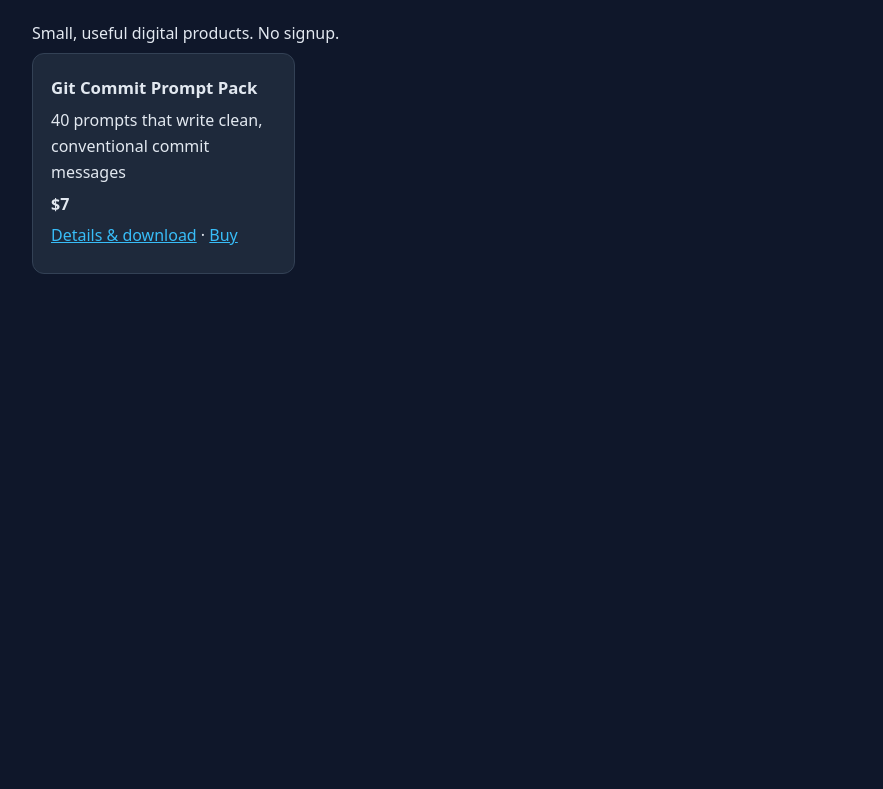
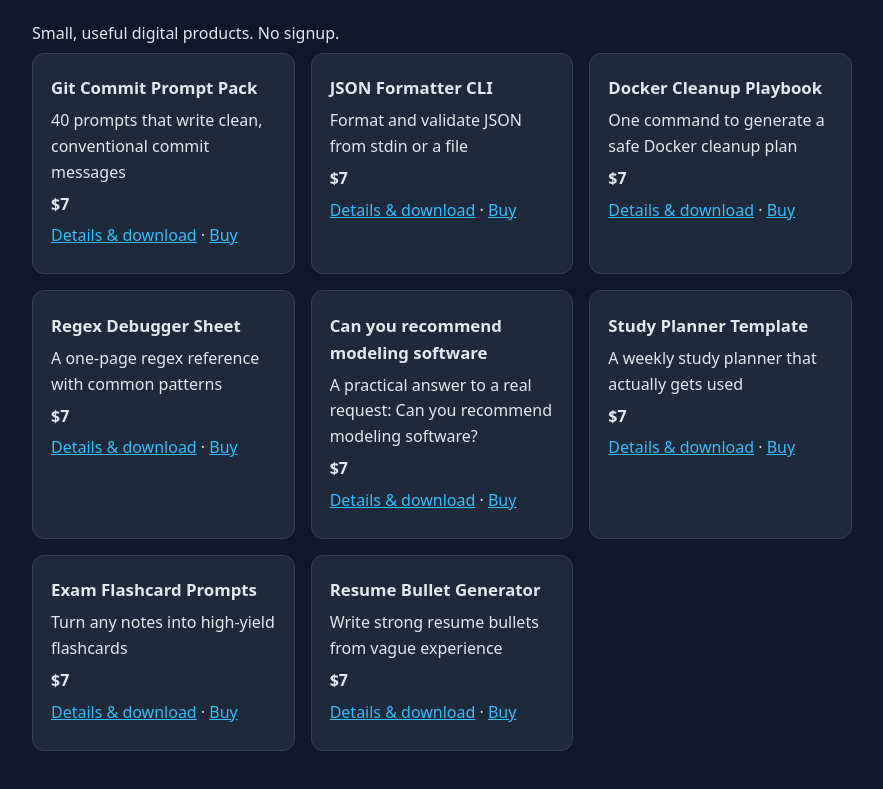
Before and after one commit to LinuxGuru999/LinuxGuru999.github.io, a plain HTML site: page index.html in a window 1280 px wide. Shown: the part 109-898 px from the top of the page, without its empty margins (198-1081 px from the left). Before the commit the page ends 800 px from the top, so only its background shows below. Drawn offline with Linux system fonts and the light colour scheme.

Commit message:
Update storefront

```diff
--- a/index.html
+++ b/index.html
@@ -1 +1,8 @@
-<!doctype html><html lang="en"><head><meta charset="utf-8"><meta name="viewport" content="width=device-width,initial-scale=1"><title>Shotgun Goods</title><style>body{font:16px/1.6 system-ui,sans-serif;max-width:820px;margin:50px auto;padding:0 20px;color:#e2e8f0;background:#0f172a}h1{font-size:2.2rem}.grid{display:grid;grid-template-columns:repeat(auto-fill,minmax(240px,1fr));gap:16px}.card{border:1px solid #334155;border-radius:12px;padding:18px;background:#1e293b}a{color:#38bdf8}h2{font-size:1.05rem;margin:.2rem 0}p{margin:.4rem 0}</style></head><body><h1>Shotgun Goods</h1><p>Small, useful digital products. No signup.</p><div class="grid"><article class="card"><h2>Git Commit Prompt Pack</h2><p>40 prompts that write clean, conventional commit messages</p><p><strong>$7</strong></p><p><a href="https://LinuxGuru999.github.io/shotgun-git-commit-prompt-pack/">Details & download</a> · <a href="https://www.paypal.me/IanBartelds/7USD">Buy</a></p></article></div></body></html>
+<!doctype html><html lang="en"><head><meta charset="utf-8"><meta name="viewport" content="width=device-width,initial-scale=1"><title>Shotgun Goods</title><style>body{font:16px/1.6 system-ui,sans-serif;max-width:820px;margin:50px auto;padding:0 20px;color:#e2e8f0;background:#0f172a}h1{font-size:2.2rem}.grid{display:grid;grid-template-columns:repeat(auto-fill,minmax(240px,1fr));gap:16px}.card{border:1px solid #334155;border-radius:12px;padding:18px;background:#1e293b}a{color:#38bdf8}h2{font-size:1.05rem;margin:.2rem 0}p{margin:.4rem 0}</style></head><body><h1>Shotgun Goods</h1><p>Small, useful digital products. No signup.</p><div class="grid"><article class="card"><h2>Git Commit Prompt Pack</h2><p>40 prompts that write clean, conventional commit messages</p><p><strong>$7</strong></p><p><a href="https://LinuxGuru999.github.io/shotgun-git-commit-prompt-pack/">Details & download</a> · <a href="https://www.paypal.me/IanBartelds/7USD">Buy</a></p></article>
+<article class="card"><h2>JSON Formatter CLI</h2><p>Format and validate JSON from stdin or a file</p><p><strong>$7</strong></p><p><a href="https://LinuxGuru999.github.io/shotgun-json-formatter-cli/">Details & download</a> · <a href="https://www.paypal.me/IanBartelds/7USD">Buy</a></p></article>
+<article class="card"><h2>Docker Cleanup Playbook</h2><p>One command to generate a safe Docker cleanup plan</p><p><strong>$7</strong></p><p><a href="https://LinuxGuru999.github.io/shotgun-docker-cleanup-playbook/">Details & download</a> · <a href="https://www.paypal.me/IanBartelds/7USD">Buy</a></p></article>
+<article class="card"><h2>Regex Debugger Sheet</h2><p>A one-page regex reference with common patterns</p><p><strong>$7</strong></p><p><a href="https://LinuxGuru999.github.io/shotgun-regex-debugger-sheet/">Details & download</a> · <a href="https://www.paypal.me/IanBartelds/7USD">Buy</a></p></article>
+<article class="card"><h2>Can you recommend modeling software</h2><p>A practical answer to a real request: Can you recommend modeling software?</p><p><strong>$7</strong></p><p><a href="https://LinuxGuru999.github.io/shotgun-can-you-recommend-modeling-software/">Details & download</a> · <a href="https://www.paypal.me/IanBartelds/7USD">Buy</a></p></article>
+<article class="card"><h2>Study Planner Template</h2><p>A weekly study planner that actually gets used</p><p><strong>$7</strong></p><p><a href="https://LinuxGuru999.github.io/shotgun-study-planner-template/">Details & download</a> · <a href="https://www.paypal.me/IanBartelds/7USD">Buy</a></p></article>
+<article class="card"><h2>Exam Flashcard Prompts</h2><p>Turn any notes into high-yield flashcards</p><p><strong>$7</strong></p><p><a href="https://LinuxGuru999.github.io/shotgun-exam-flashcard-prompts/">Details & download</a> · <a href="https://www.paypal.me/IanBartelds/7USD">Buy</a></p></article>
+<article class="card"><h2>Resume Bullet Generator</h2><p>Write strong resume bullets from vague experience</p><p><strong>$7</strong></p><p><a href="https://LinuxGuru999.github.io/shotgun-resume-bullet-generator/">Details & download</a> · <a href="https://www.paypal.me/IanBartelds/7USD">Buy</a></p></article></div></body></html>
```
